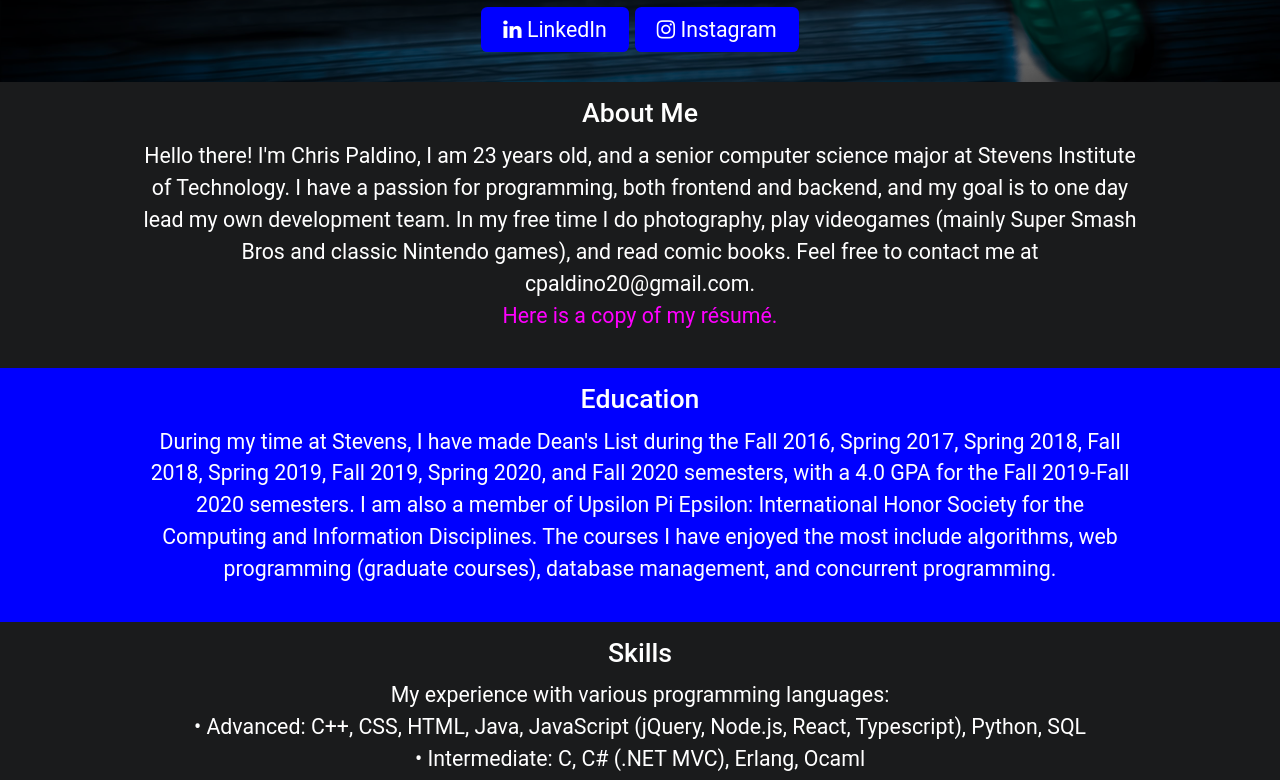
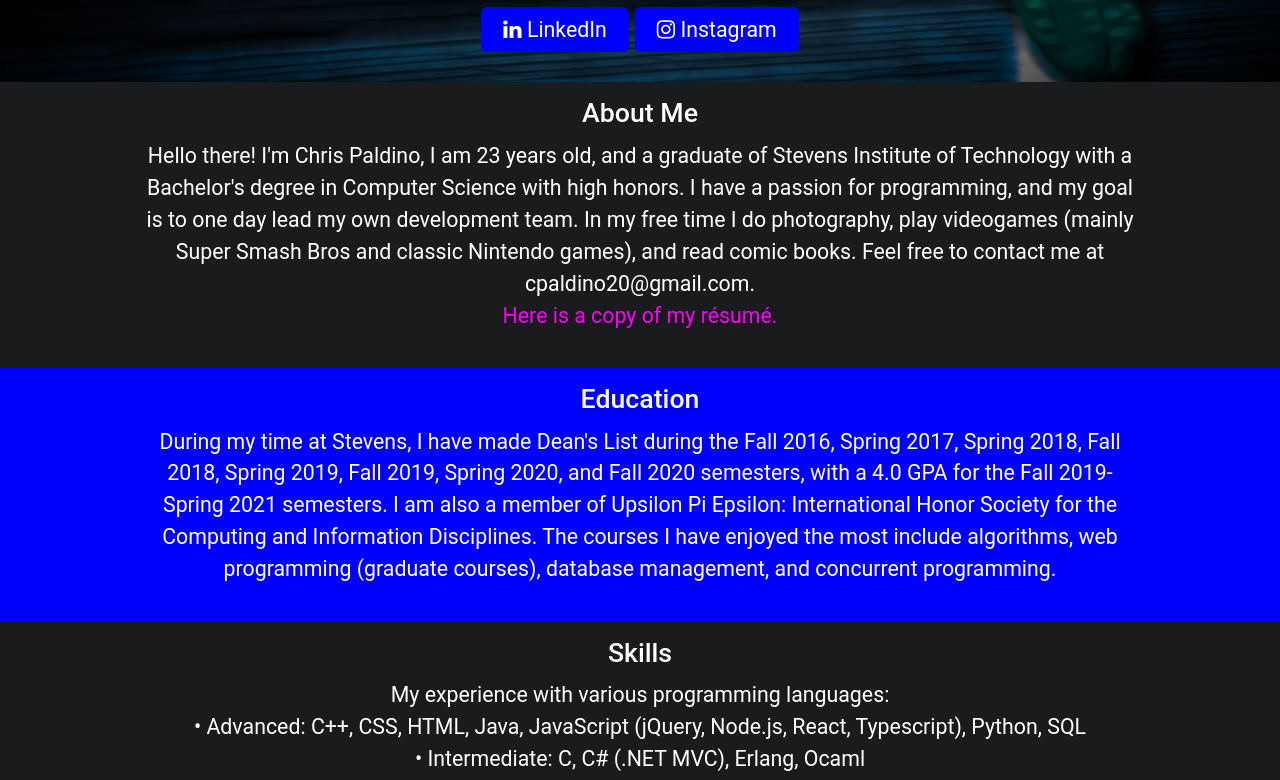
Before and after one commit to cpal39/cpal39.github.io, a plain HTML site: page index.html in a window 1280 px wide. Shown: the part 728-1508 px from the top of the page. Drawn offline with nearby package versions, Linux system fonts and the light colour scheme.

Commit message:
Update index.html

```diff
--- a/index.html
+++ b/index.html
@@ -7,7 +7,7 @@
 	<meta property="og:url" content="http://cpal39.github.io/" />
 	<meta property="og:type" content="website" />
 	<meta property="og:title" content="Christopher Paldino" />
-	<meta property="og:description" content="Hello there! I'm Chris Paldino, I am 23 years old, and a senior computer science major at Stevens Institute of Technology. I have a passion for programming, both frontend and backend, and my goal is to one day lead my own development team. In my free time I do photography, play videogames (mainly Super Smash Bros and classic Nintendo games), and read comic books. Feel free to contact me at cpaldino20@gmail.com.
+	<meta property="og:description" content="Hello there! I'm Chris Paldino, I am 23 years old, and a graduate of Stevens Institute of Technology with a Bachelor's degree in Computer Science with high honors. I have a passion for programming, and my goal is to one day lead my own development team. In my free time I do photography, play videogames (mainly Super Smash Bros and classic Nintendo games), and read comic books. Feel free to contact me at cpaldino20@gmail.com.
 	" />
 	<meta property="og:image" content="https://cpal39.github.io/media/webScreen.png" />
 	<title>ChrisPaldino</title>
@@ -69,11 +69,7 @@
 		<div class="divContents" id="aboutMe">
 			<h5>About Me</h5>
 			<p>
-				Hello there! I'm Chris Paldino, I am 23 years old, and a senior computer science major at Stevens
-				Institute of Technology. I have a passion for programming, both frontend and backend, and my goal is to
-				one day lead my own development team. In my free time I do photography, play videogames (mainly Super
-				Smash Bros and classic Nintendo games), and read comic books. Feel free to contact me at
-				cpaldino20@gmail.com.<br>
+				Hello there! I'm Chris Paldino, I am 23 years old, and a graduate of Stevens Institute of Technology with a Bachelor's degree in Computer Science with high honors. I have a passion for programming, and my goal is to one day lead my own development team. In my free time I do photography, play videogames (mainly Super Smash Bros and classic Nintendo games), and read comic books. Feel free to contact me at cpaldino20@gmail.com.<br>
 				<a class="bodyLinks" href="media/Christopher_Paldino_Resume.pdf" target="_blank">Here is a copy of my
 					résumé.</a>
 			</p>
@@ -85,7 +81,7 @@
 			<p>
 				During my time at Stevens, I have made Dean's List during the Fall 2016, Spring 2017, Spring 2018, Fall
 				2018, Spring 2019, Fall 2019, Spring 2020, and Fall 2020 semesters, with a 4.0 GPA for the Fall
-				2019-Fall 2020 semesters. I am also a member of Upsilon Pi Epsilon: International Honor Society for the
+				2019-Spring 2021 semesters. I am also a member of Upsilon Pi Epsilon: International Honor Society for the
 				Computing and Information Disciplines. The courses I have enjoyed the most include algorithms, web
 				programming (graduate courses), database management, and concurrent programming.
 			</p>
```
